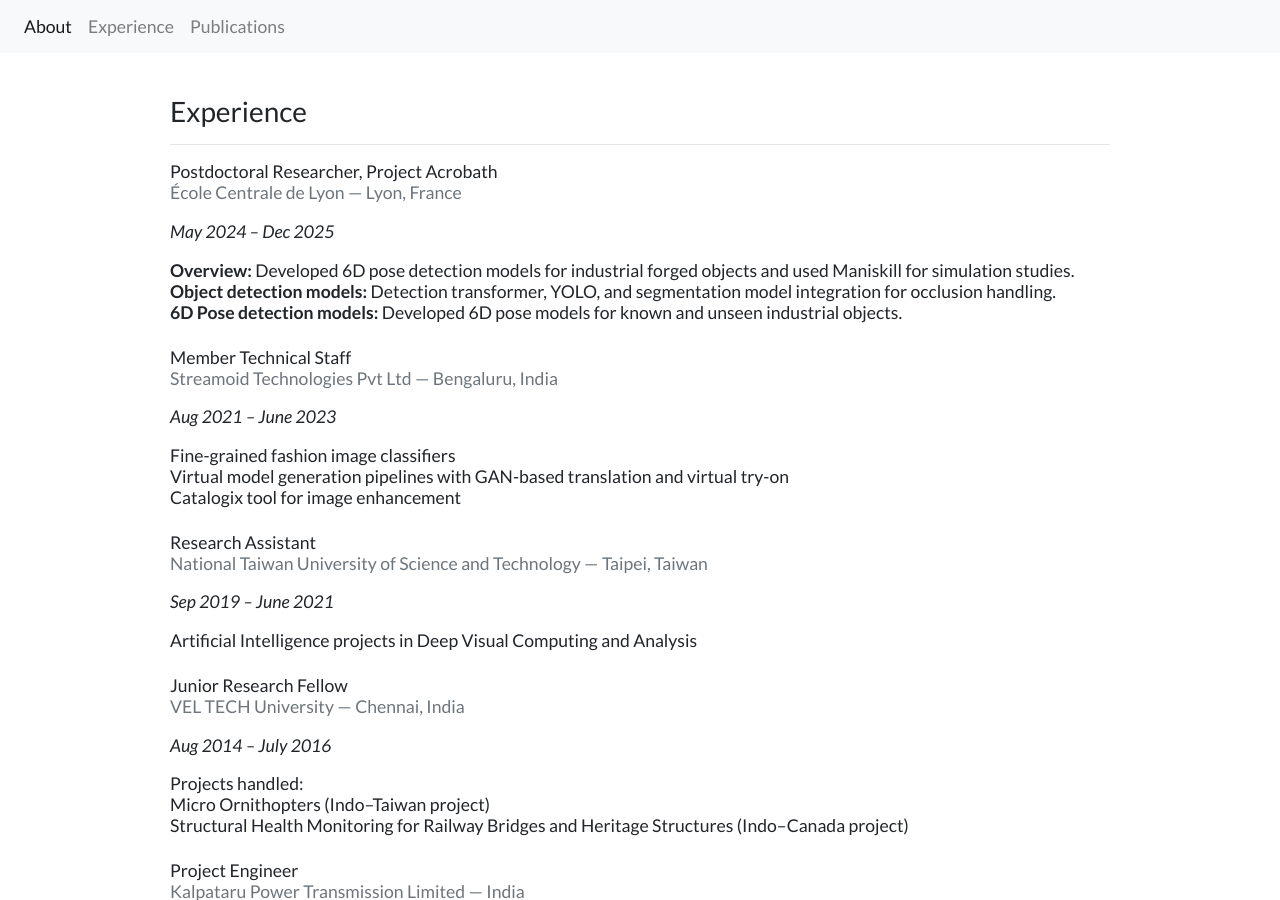
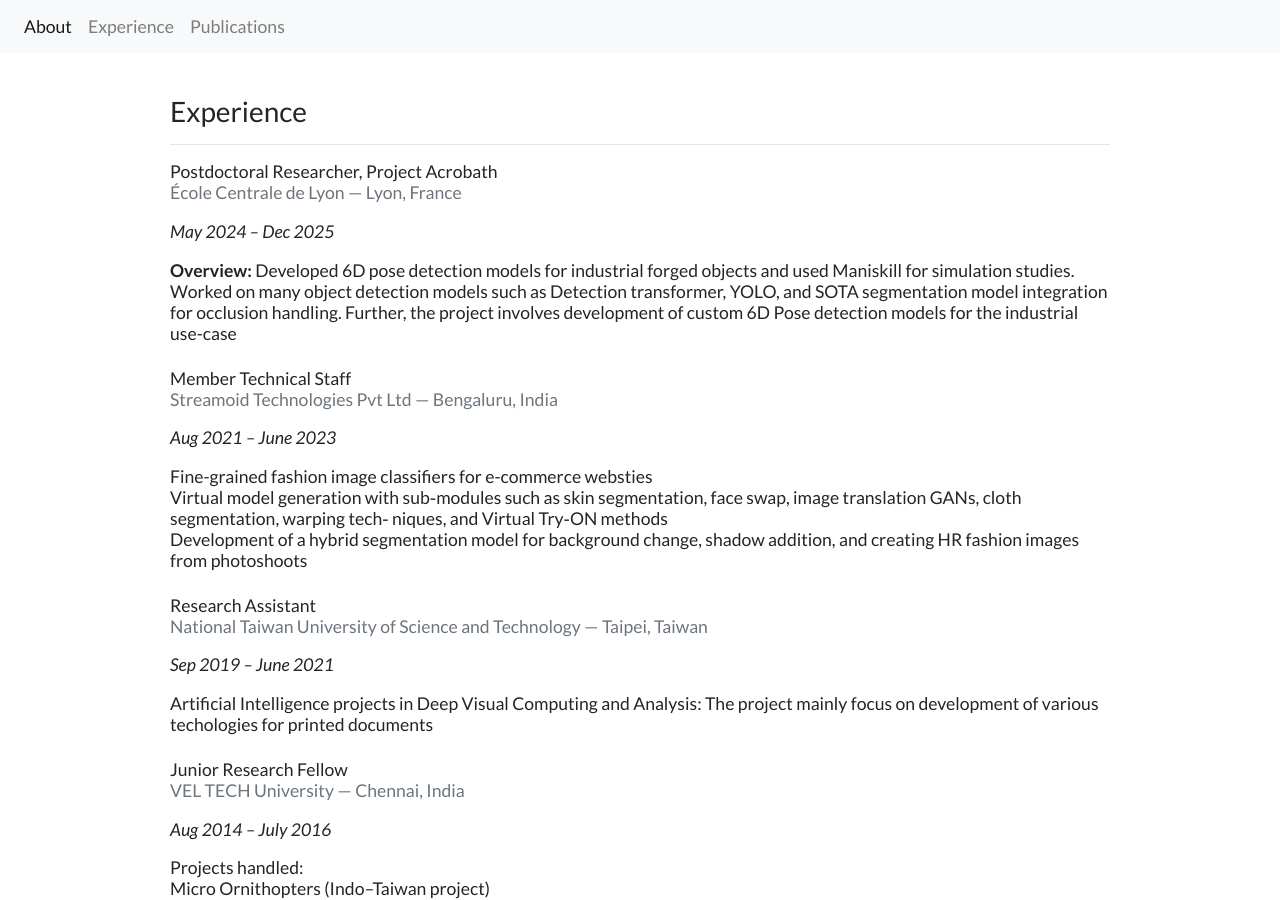
Before and after one commit to SankarSrin/SankarSrin.github.io, a Jekyll site: the page built from index.html, in a window 1280 px wide and 900 px high, scrolled down 369 px. Built offline with Jekyll 4.4.1, drawn with Linux system fonts in a browser that asks for light colours.

Commit message:
experience

```diff
--- a/_includes/experience.html
+++ b/_includes/experience.html
@@ -9,9 +9,9 @@
       <h5 class="text-muted">École Centrale de Lyon — Lyon, France</h5>
       <p><em>May 2024 – Dec 2025</em></p>
       <ul>
-        <li><strong>Overview:</strong> Developed 6D pose detection models for industrial forged objects and used Maniskill for simulation studies.</li>
-        <li><strong>Object detection models:</strong> Detection transformer, YOLO, and segmentation model integration for occlusion handling.</li>
-        <li><strong>6D Pose detection models:</strong> Developed 6D pose models for known and unseen industrial objects.</li>
+        <li><strong>Overview:</strong> Developed 6D pose detection models for industrial forged objects and used Maniskill for simulation studies. Worked on many
+          object detection models such as Detection transformer, YOLO, and SOTA segmentation model integration for occlusion handling. Further, the project involves
+          development of custom 6D Pose detection models for the industrial use-case </li>
       </ul>
     </div>
 
@@ -21,9 +21,10 @@
       <h5 class="text-muted">Streamoid Technologies Pvt Ltd — Bengaluru, India</h5>
       <p><em>Aug 2021 – June 2023</em></p>
       <ul>
-        <li>Fine-grained fashion image classifiers</li>
-        <li>Virtual model generation pipelines with GAN-based translation and virtual try-on</li>
-        <li>Catalogix tool for image enhancement</li>
+        <li>Fine-grained fashion image classifiers for e-commerce websties</li>
+        <li>Virtual model generation with sub‑modules such as skin segmentation, face swap, image translation GANs, cloth segmentation, warping tech‑
+niques, and Virtual Try‑ON methods</li>
+        <li>Development of a hybrid segmentation model for background change, shadow addition, and creating HR fashion images from photoshoots</li>
       </ul>
     </div>
 
@@ -33,7 +34,7 @@
       <h5 class="text-muted">National Taiwan University of Science and Technology — Taipei, Taiwan</h5>
       <p><em>Sep 2019 – June 2021</em></p>
       <ul>
-        <li>Artificial Intelligence projects in Deep Visual Computing and Analysis</li>
+        <li>Artificial Intelligence projects in Deep Visual Computing and Analysis: The project mainly focus on development of various techologies for printed documents</li>
       </ul>
     </div>
 
```
